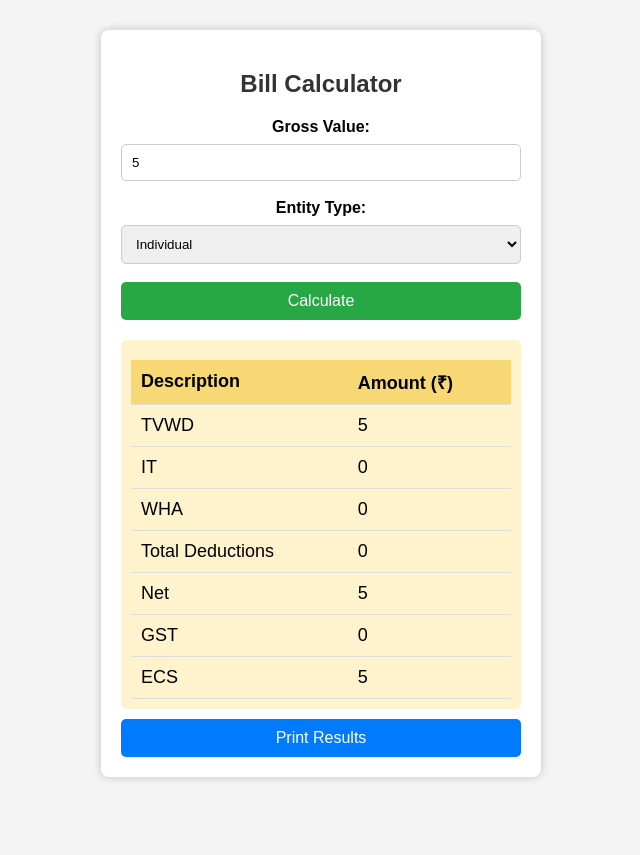
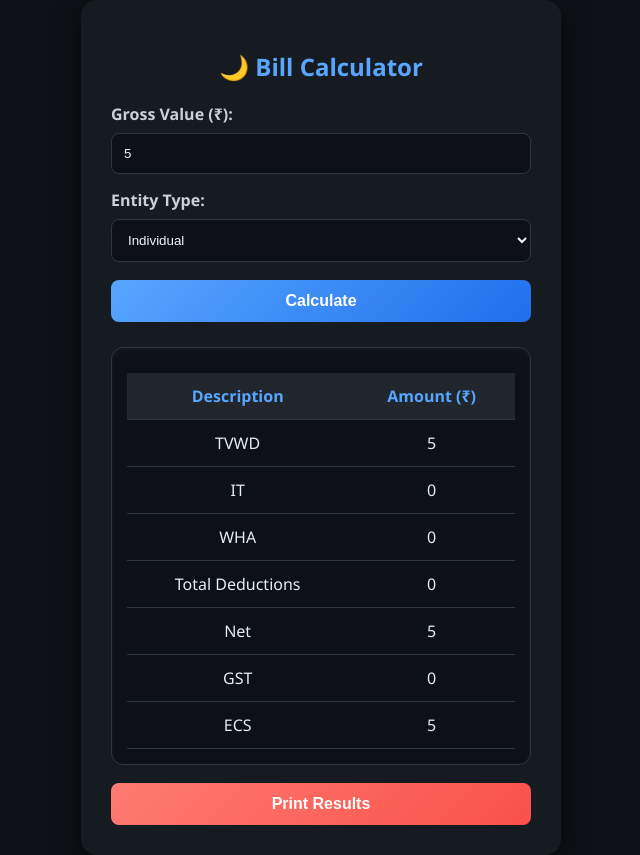
Before and after one commit to vijiemlyn/Bill-Calculator, a plain HTML site: page index.html in a window 1280 px wide. Both pictures are taken after typing "5" into the empty fields and a click on the button "Calculate". Shown: the whole page, without its empty margins (319-959 px from the left). Before the commit the page ends 807 px from the top, so only its background shows below. Drawn offline with Linux system fonts and the light colour scheme.

Commit message:
Update index.html

```diff
--- a/index.html
+++ b/index.html
@@ -1,86 +1,137 @@
 <!DOCTYPE html>
 <html lang="en">
 <head>
-<meta name="viewport" content="width=device-width, initial-scale=1">
   <meta charset="UTF-8">
-<title>Bill Calculator</title>
+  <meta name="viewport" content="width=device-width, initial-scale=1.0">
+  <title>Bill Calculator - Dark Edition</title>
   <style>
+    /* Global Styles */
     body {
-font-family: Arial, sans-serif;
+      font-family: 'Segoe UI', Tahoma, Geneva, Verdana, sans-serif;
+      background: #0d1117;
+      color: #e6edf3;
+      margin: 0;
+      padding: 0;
+      display: flex;
+      justify-content: center;
+      align-items: center;
+      min-height: 100vh;
+    }
+
+    .container {
+      background: #161b22;
+      padding: 30px;
+      border-radius: 16px;
+      box-shadow: 0px 8px 25px rgba(0, 0, 0, 0.6);
+      max-width: 420px;
+      width: 100%;
       text-align: center;
-margin: 30px;
-background-color: #f4f4f4;
+      animation: fadeIn 0.8s ease-in-out;
     }
-.container {
-background: white;
-padding: 20px;
-border-radius: 8px;
-box-shadow: 0px 0px 10px rgba(0, 0, 0, 0.2);
-max-width: 400px;
-margin: auto;
+
+    h2 {
+      color: #58a6ff;
+      margin-bottom: 20px;
     }
-h2 {
-color: #333;
+
+    label {
+      font-weight: 600;
+      display: block;
+      margin-top: 15px;
+      text-align: left;
+      color: #c9d1d9;
     }
-label {
-font-weight: bold;
-display: block;
-margin-top: 10px;
-}
+
     input, select {
       width: 100%;
-padding: 10px;
-margin: 8px 0;
-border: 1px solid #ccc;
-border-radius: 5px;
+      padding: 12px;
+      margin-top: 8px;
+      border: 1px solid #30363d;
+      border-radius: 8px;
       box-sizing: border-box;
+      background: #0d1117;
+      color: #f0f6fc;
+      transition: 0.3s;
     }
+
+    input:focus, select:focus {
+      border-color: #58a6ff;
+      outline: none;
+      box-shadow: 0px 0px 6px rgba(88, 166, 255, 0.5);
+    }
+
     button {
-background: #28a745;
+      background: linear-gradient(135deg, #58a6ff, #1f6feb);
       color: white;
-padding: 10px;
+      padding: 12px;
       width: 100%;
       border: none;
-border-radius: 5px;
+      border-radius: 8px;
       cursor: pointer;
       font-size: 16px;
-margin-top: 10px;
+      margin-top: 18px;
+      font-weight: bold;
+      transition: all 0.3s ease;
     }
+
     button:hover {
-background: #218838;
+      transform: translateY(-2px);
+      box-shadow: 0 0 12px rgba(88, 166, 255, 0.8);
     }
+
+    .print-btn {
+      background: linear-gradient(135deg, #ff7b72, #f85149);
+    }
+
+    .print-btn:hover {
+      box-shadow: 0 0 12px rgba(248, 81, 73, 0.8);
+    }
+
     #output {
-margin-top: 20px;
-font-size: 18px;
-padding: 10px;
-background: #fff3cd;
-border-radius: 5px;
+      margin-top: 25px;
+      font-size: 16px;
+      padding: 15px;
+      background: #0d1117;
+      border: 1px solid #30363d;
+      border-radius: 12px;
+      box-shadow: inset 0px 2px 6px rgba(255, 255, 255, 0.05);
       display: none;
     }
+
     table {
       width: 100%;
       margin-top: 10px;
       border-collapse: collapse;
     }
+
     th, td {
-padding: 10px;
-text-align: left;
-border-bottom: 1px solid #ddd;
+      padding: 12px;
+      text-align: center;
+      border-bottom: 1px solid #30363d;
     }
+
     th {
-background-color: #f8d775;
+      background-color: #21262d;
+      color: #58a6ff;
     }
-.print-btn {
-background: #007bff;
+
+    td {
+      color: #e6edf3;
+    }
+
+    /* Animation */
+    @keyframes fadeIn {
+      from { opacity: 0; transform: translateY(10px); }
+      to { opacity: 1; transform: translateY(0); }
     }
   </style>
 </head>
 <body>
 
   <div class="container">
-<h2>Bill Calculator</h2>
+    <h2>🌙 Bill Calculator</h2>
 
-<label for="gross">Gross Value:</label>
+    <label for="gross">Gross Value (₹):</label>
     <input type="number" id="gross" placeholder="Enter Gross Value">
 
     <label for="entity">Entity Type:</label>
@@ -97,20 +148,27 @@ background: #007bff;
   </div>
 
   <script>
+    // Custom GST rounding logic
+    function roundGST(value) {
+      if (value < 0.5) return 0;      // 0 → 0.49 → 0
+      if (value <= 2) return 2;       // 0.50 → 2.00 → 2
+      return Math.round(value / 2) * 2; // For >2 → nearest even
+    }
+
     function calculateBill() {
       var gross = parseFloat(document.getElementById("gross").value);
       var entity = document.getElementById("entity").value;
 
       if (isNaN(gross) || gross <= 0) {
-alert("Please enter a valid Gross Value.");
+        alert("⚠️ Please enter a valid Gross Value.");
         return;
       }
 
-// Perform calculations locally
+      // Perform calculations
       var taxable = gross / 1.18;
       var IT = entity === "individual" ? Math.round(taxable * 0.01) : Math.round(taxable * 0.02);
       var WHA = Math.round(gross * 0.05);
-var GST = taxable > 250000 ? Math.ceil(taxable * 0.02 / 2) * 2 : 0;
+      var GST = taxable > 250000 ? roundGST(taxable * 0.02) : 0;
       var TOT = IT + WHA;
       var net = gross - IT - WHA;
       var ECS = net - GST;
@@ -134,7 +192,7 @@ outputDiv.style.display = "block";
     function printResults() {
       var content = document.getElementById("output").innerHTML;
       var printWindow = window.open('', '', 'height=400,width=600');
-printWindow.document.write('<html><head><title>Bill Calculation</title></head><body>');
+      printWindow.document.write('<html><head><title>Bill Calculation</title></head><body style="font-family: Arial, sans-serif;">');
       printWindow.document.write('<h2>Bill Calculation</h2>');
       printWindow.document.write(content);
       printWindow.document.write('</body></html>');
```
Lines whose indentation alone changed are shown as unchanged.
